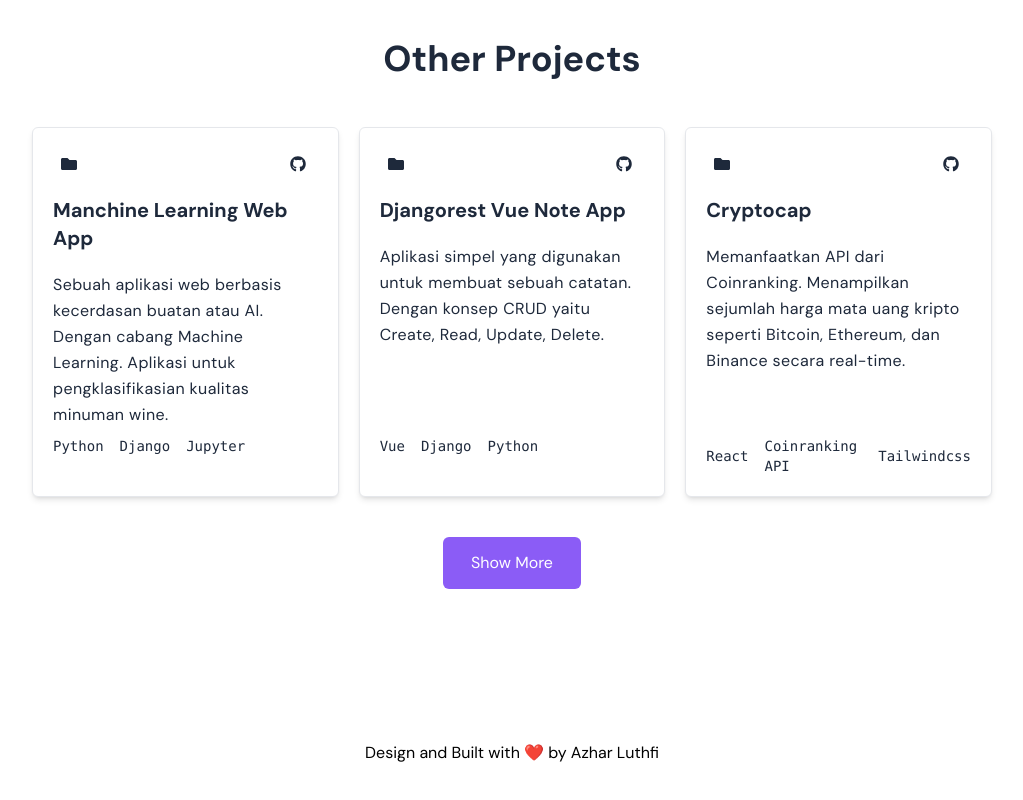
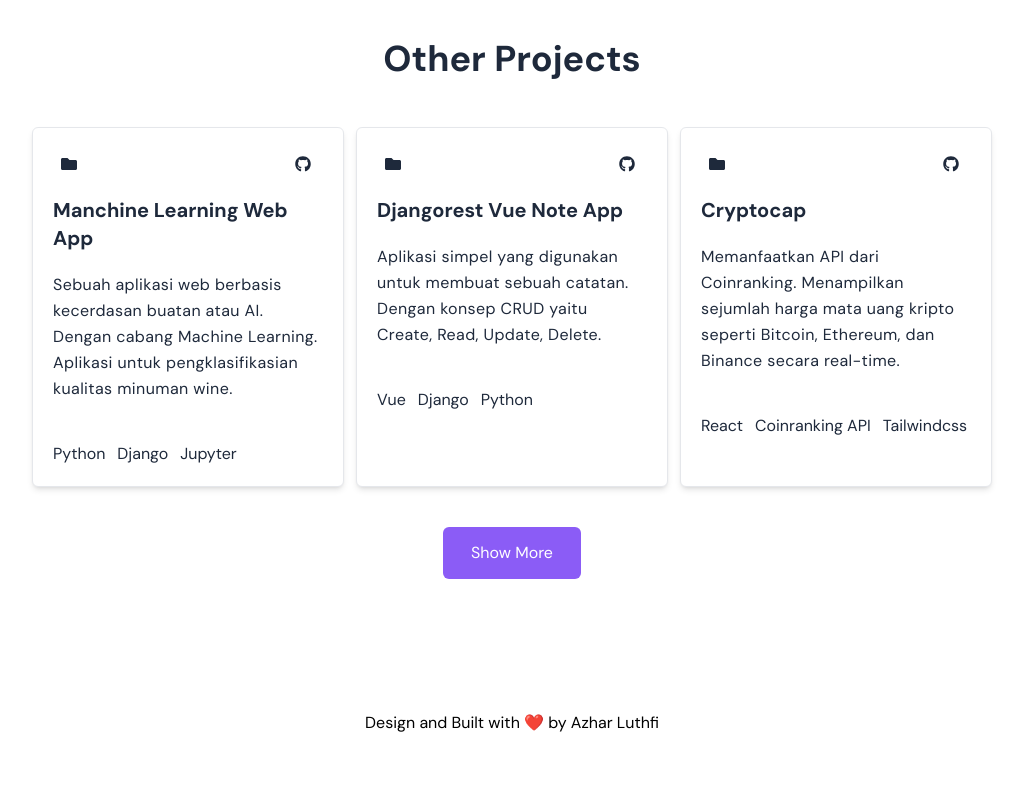
Before and after one commit to azharluthfi14/porto-web-v2, a React (Vite) app: page / in a window 1280 px wide. Shown: the part 2333-3133 px from the top of the page, without its empty margins (128-1151 px from the left). After the commit the page ends 3088 px from the top, so only its background shows below. Built offline with nearby package versions, Linux system fonts and the light colour scheme.

Commit message:
Setting animation

```diff
--- a/src/components/Footer.jsx
+++ b/src/components/Footer.jsx
@@ -10,7 +10,7 @@ const Footer = () => {
         { id: 4, icon: FaLinkedin, url: 'https://www.linkedin.com/in/azhar-luthfi14' }
     ]
     return (
-        <div className='py-10 w-full'>
+        <div className='py-5 w-full'>
             <div className='lg:hidden flex justify-center
             text-slate-800 dark:text-slate-200 items-center space-x-10 mb-6'>
                 {socialMedia.map(item => (
--- a/src/components/Loader.jsx
+++ b/src/components/Loader.jsx
@@ -9,6 +9,7 @@ export default function Loader({ setLoading }) {
     const containerAnimation = {
         visible: {
             transition: {
+                delayChildren: 0.5,
                 pathLength: {
                     delay: 0.5,
                     duration: 1.5,
@@ -88,7 +89,7 @@ export default function Loader({ setLoading }) {
 
     return (
         <div className='h-screen flex justify-center items-center dark:bg-dark-900'>
-            <div className='w-32 h-32'>
+            <div className='w-24 h-24'>
                 <AnimatePresence type='crossfade'>
                     <motion.svg
                         viewBox="0 0 500 500"
--- a/src/components/Navbar.jsx
+++ b/src/components/Navbar.jsx
@@ -128,7 +128,7 @@ const Navbar = () => {
                 <div className={style.buttonCloseMobileMenu} onClick={() => setToggle(false)}>
                   <HiX />
                 </div>
-                <motion.div>
+                <motion.div whileTap={{ rotate: 360 }}>
                   <ButtonTheme />
                 </motion.div>
               </div>
--- a/src/components/SideSocmed.jsx
+++ b/src/components/SideSocmed.jsx
@@ -13,7 +13,7 @@ export default function SideSocmed() {
 
     return (
 
-        <aside className="hidden md:fixed bottom-0 h-screen w-40 md:flex flex-col justify-end items-center p-6">
+        <aside className="hidden lg:fixed bottom-0 h-screen w-40 lg:flex flex-col justify-end items-center p-6">
             <div className="bottom-0 space-y-12 py-10 text-slate-800 dark:text-slate-200">
                 {socialMedia.map(item => (
                     <div key={item.id} className='hover:text-violet-500 motion-reduce:transition-none motion-reduce:hover:transform-none hover:-translate-y-1 duration-100 ease-in'>
--- a/src/data/OtherProject.js
+++ b/src/data/OtherProject.js
@@ -17,15 +17,15 @@ export const otherProject = [
     id: 3,
     title: "Cryptocap",
     desc: "Memanfaatkan API dari Coinranking. Menampilkan sejumlah harga mata uang kripto seperti Bitcoin, Ethereum, dan Binance secara real-time.",
-    link: "#",
+    link: "https://github.com/azharluthfi14/cryptocap-dashboard",
     tech: ["React", "Coinranking API", "Tailwindcss"],
   },
   {
     id: 4,
-    title: "React Django Note App",
-    desc: "Aplikasi catatan dengan konsep Create Read Update Delete. Aplikasi ini dibuat dengan React untuk sisi Frontend dan Django untuk sisi Backend.",
-    link: "#",
-    tech: ["React", "Django", "Tailwindcss"],
+    title: "Djangorest API TodoApp",
+    desc: "Simple API ToDo dengan konsep Create Read Update Delete. Aplikasi ini dibuat Django Rest Framework.",
+    link: "https://github.com/azharluthfi14/djangorest-todo",
+    tech: ["Django", "Django Rest"],
   },
   {
     id: 5,
--- a/src/sections/About.jsx
+++ b/src/sections/About.jsx
@@ -16,7 +16,7 @@ const About = () => {
   const styles = {
     aboutSection: `pt-10 pb-28 text-slate-800 dark:text-slate-200`,
     aboutHeading: `text-4xl text-left relative font-bold mb-7`,
-    aboutContent: `flex flex-col md:flex-row gap-5 md:space-x-10 justify-between`,
+    aboutContent: `flex flex-col lg:flex-row gap-5 md:space-x-10 justify-between`,
     aboutText: `space-y-3 order-2 lg:order-none tracking-wide leading-7 md:leading-6`,
     aboutListSkills: `grid grid-cols-2 list-disc mx-5 gap-2`,
     aboutImageContent: `flex justify-center order-1 w-full items-center`,
--- a/src/sections/Built.jsx
+++ b/src/sections/Built.jsx
@@ -8,7 +8,7 @@ const Built = () => {
     builtSection: `pt-10 pb-28   flex flex-col justify-center text-slate-800 dark:text-slate-200`,
     builtContent: `text-slate-800 dark:text-slate-200`,
 
-    builtItem: `grid grid-flow-row md:grid-cols-2 md:space-x-14 mb-10`,
+    builtItem: `grid grid-flow-row lg:grid-cols-2 md:space-x-14 mb-10`,
     builtItemCover: `p-1.5 rounded-lg mb-8 bg-[#1f1f1f] overflow-hidden dark:border dark:border-dark-500`,
     builtItemCoverImg: `object-cover w-full hover:scale-110	ease-in-out duration-500`,
     builtItemHeading: `text-xl text-violet-600`,
@@ -39,7 +39,7 @@ const Built = () => {
           </div>
         </div>
 
-        <div className="grid grid-flow-row md:grid-cols-2 mt-10">
+        <div className="grid grid-flow-row lg:grid-cols-2 mt-10">
           <div className="space-y-5 order-2 lg:order-none flex flex-col justify-center">
             <h1 className="text-xl text-violet-600">Featured Project</h1>
             <h2 className="text-3xl font-bold">Cryptocap</h2>
@@ -47,7 +47,9 @@ const Built = () => {
               Memanfaatkan API dari Coinranking. Menampilkan sejumlah harga mata uang kripto seperti
               Bitcoin, Ethereum, dan Binance secara real-time.
             </p>
-            <FaGithub className="w-5 h-5" />
+            <a href="https://github.com/azharluthfi14/cryptocap-dashboard" target="_blank" rel="noopener noreferrer">
+              <FaGithub className={styles.builtItemIcon} />
+            </a>
           </div>
           <div className="p-1.5 order-1 rounded-lg bg-white mb-8 border overflow-hidden border-gray-200">
             <img className={styles.builtItemCoverImg} src={project2} draggable="false" loading="lazy" alt="project1" />
--- a/src/sections/Hero.jsx
+++ b/src/sections/Hero.jsx
@@ -7,7 +7,7 @@ const Hero = () => {
     heroContent: `flex space-y-5 flex-col justify-center text-slate-800 dark:text-slate-200`,
     heroHeading: `text-xl text-violet-500`,
     heroSubHeading1: `text-4xl tracking-wide md:text-8xl font-black`,
-    heroSubHeading2: `text-5xl md:text-7xl font-black`,
+    heroSubHeading2: `text-4xl md:text-7xl font-black`,
     heroText: `md:text-md md:w-4/6 leading-7`,
   };
   return (
--- a/src/sections/OtherProject.jsx
+++ b/src/sections/OtherProject.jsx
@@ -48,8 +48,8 @@ const OtherProject = () => {
 
         <motion.div initial="hidden"
           animate="visible"
-          variants={list} className="text-slate-800  dark:text-slate-200 relative grid md:grid-cols-2
-          lg:grid-cols-3 gap-5">
+          variants={list} className="text-slate-800 gap-5  dark:text-slate-200 relative grid md:grid-cols-2 md:gap-4
+          lg:grid-cols-3 lg:gap-3">
           {projectsToShow.map((project, i) => (
             <motion.div
               custom={i}
@@ -67,16 +67,16 @@ const OtherProject = () => {
                   </div>
                 </a>
               </header>
-              <div className="space-y-5 mb-10 h-[200px]">
+              <div className="space-y-5 mb-10">
                 <h1 className="font-bold text-2xl lg:text-xl group-hover:text-violet-500">{project.title}</h1>
                 <p className="text-base leading-relaxed tracking-wide">{project.desc}</p>
               </div>
-              <footer className="flex flex-row items-center space-x-4 w-full text-sm font-mono">
-                {project.tech.map((item, i) => (
-                  <span key={i}>
-                    <span key={i}>{item}</span>
-                  </span>
-                ))}
+              <footer>
+                <ul className="flex flex-wrap items-end grow space-x-3 list-none">
+                  {project.tech.map((item, i) => (
+                    <li key={i}>{item}</li>
+                  ))}
+                </ul>
               </footer>
             </motion.div>
           ))}
```
